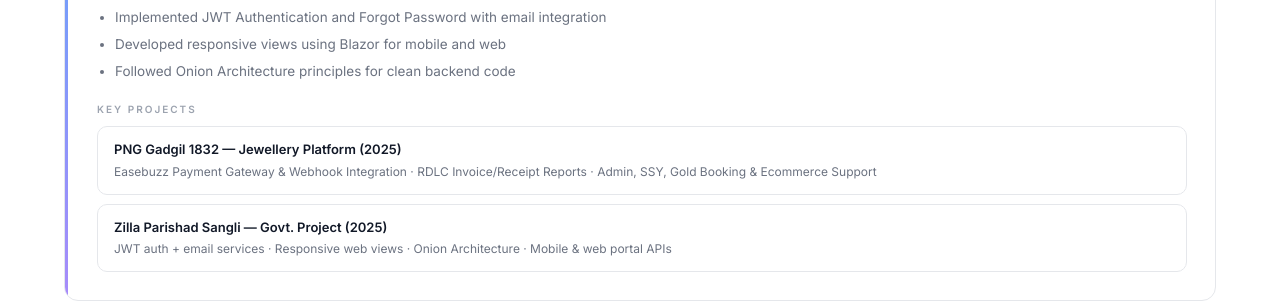
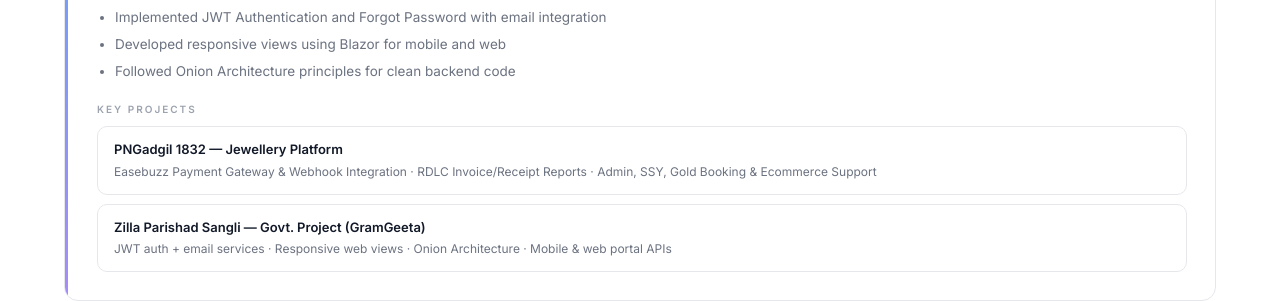
Before and after one commit to vivekjadhav08/vivek-portfolio, a React (Vite) app: page / in a window 1280 px wide. Shown: the part 4280-4581 px from the top of the page. Built offline with nearby package versions, Linux system fonts and the light colour scheme.

Commit message:
#Project name fixes

```diff
--- a/src/data.js
+++ b/src/data.js
@@ -125,11 +125,11 @@
     ],
     projects: [
      {
-        name: 'PNG Gadgil 1832 — Jewellery Platform (2025)',
+        name: 'PNGadgil 1832 — Jewellery Platform ',
         desc: 'Easebuzz Payment Gateway & Webhook Integration · RDLC Invoice/Receipt Reports · Admin, SSY, Gold Booking & Ecommerce Support',
       },
       {
-        name: 'Zilla Parishad Sangli — Govt. Project (2025)',
+        name: 'Zilla Parishad Sangli — Govt. Project (GramGeeta)',
         desc: 'JWT auth + email services · Responsive web views · Onion Architecture · Mobile & web portal APIs',
       },
     ],
```
Also changed, not shown: 3 other files (tests, documents, lock files or other folders).
